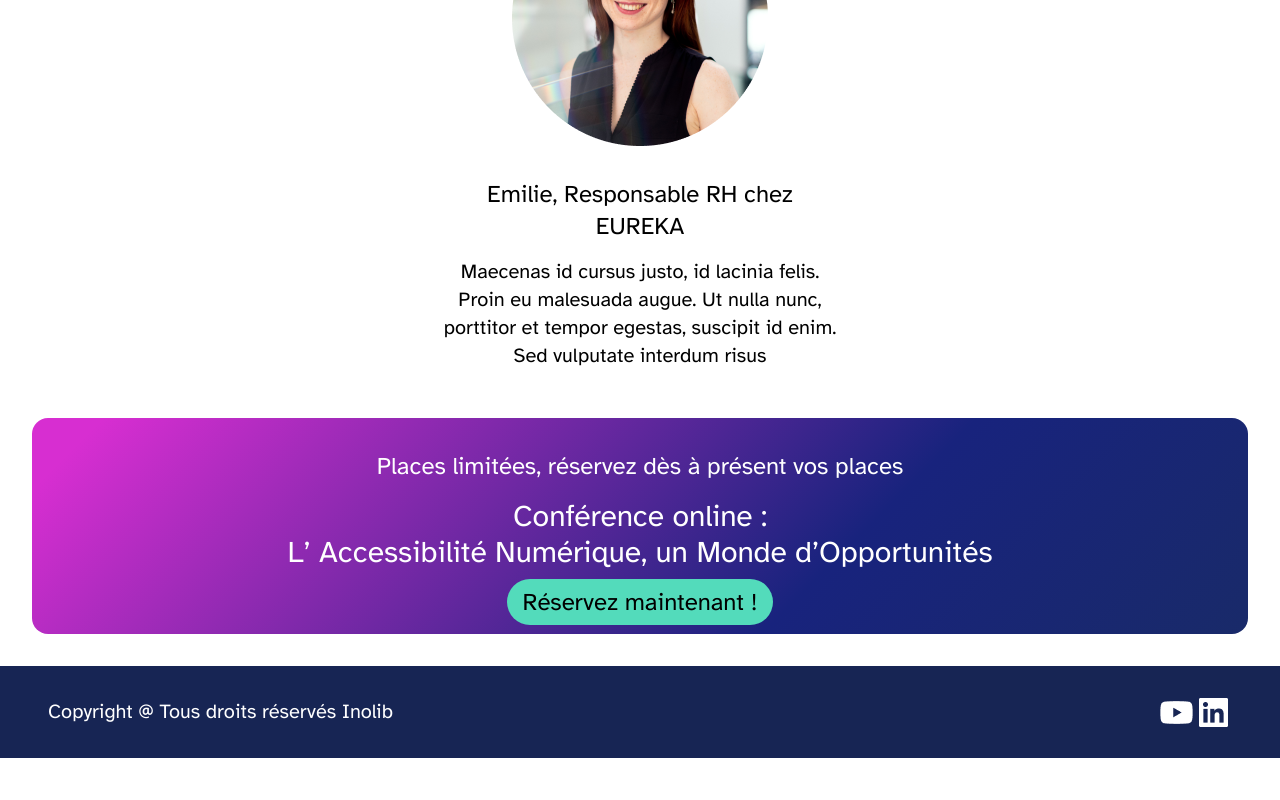
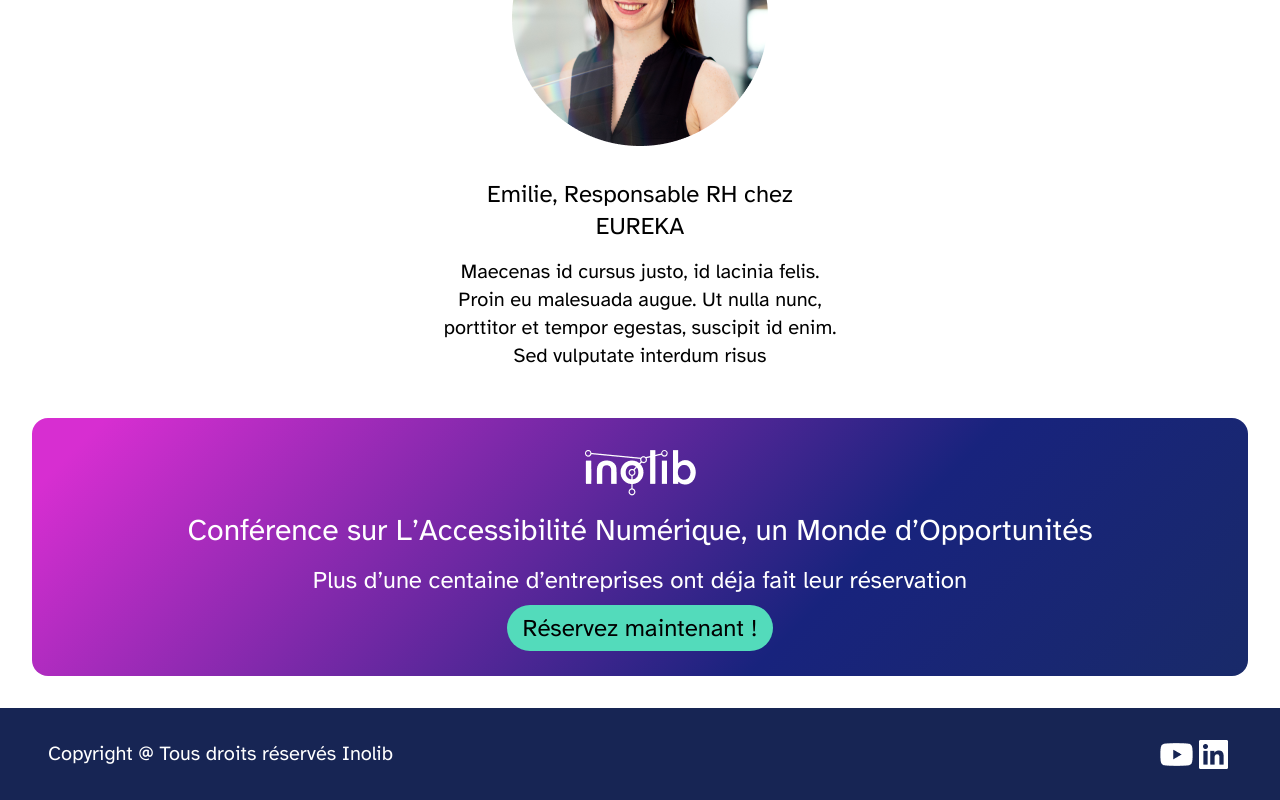
Before and after one commit to inolib/seeph2023, a React (Vite) app: page / in a window 1280 px wide. Shown: the part 5845-6645 px from the top of the page. Before the commit the page ends 6603 px from the top, so only its background shows below. Built offline with nearby package versions, Linux system fonts and the light colour scheme.

Commit message:
feat: SeventhRegion

```diff
--- a/src/components/sections/SeventhRegion.tsx
+++ b/src/components/sections/SeventhRegion.tsx
@@ -9,16 +9,18 @@ export const SeventhRegion = () => {
   return (
     <Landmark
       aria-labelledby={id}
-      className="background m-8 rounded-2xl p-4 text-center text-white"
+      className="background m-8 rounded-2xl p-4 py-8 text-center text-white"
       landmarkRole="region"
     >
+      <img alt="" className="mx-auto" src="logo_inolib2.png" />
+
+      <Landmark.Heading className="my-4 text-3xl" id={id}>
+        Conférence sur L’Accessibilité Numérique, un Monde d’Opportunités
+      </Landmark.Heading>
+
       <p className="my-4 text-2xl">
-        Places limitées, réservez dès à présent vos places
+        Plus d’une centaine d’entreprises ont déja fait leur réservation
       </p>
-      <Landmark.Heading className="my-4 text-3xl" id={id}>
-        Conférence online : <br /> L’ Accessibilité Numérique, un Monde
-        d’Opportunités
-      </Landmark.Heading>
       <CallToActionLink label="Réservez maintenant !" />
     </Landmark>
   );
```
